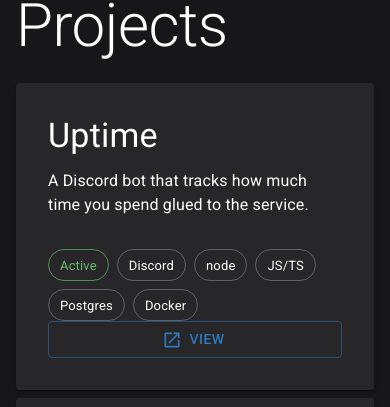
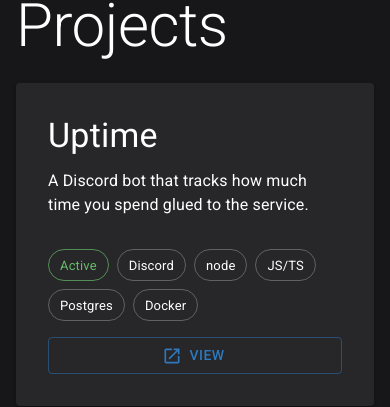
Before and after one commit to brycecary/Website, a React (Create React App) app: page / in a window 390 px wide. Shown: the part 437-844 px from the top of the page. Built offline with nearby package versions, Linux system fonts and the light colour scheme.

Commit message:
fix(projects): mobile spacing

```diff
--- a/src/pages/Projects.tsx
+++ b/src/pages/Projects.tsx
@@ -56,7 +56,7 @@ export default function Projects() {
             <Stack direction="row" useFlexGap flexWrap="wrap" spacing={1} justifyContent={"space-evenly"}>
                 {projects.map((project) => (
                     <Paper key={project.name} elevation={2} sx={{ p: 4, maxWidth: { xs: "100%", md: "48%" } }}>
-                        <Grid container>
+                        <Grid container spacing={2}>
                             <Grid item xs={12} md={9}>
                                 <Typography variant="h4" gutterBottom>
                                     {project.name}
```
